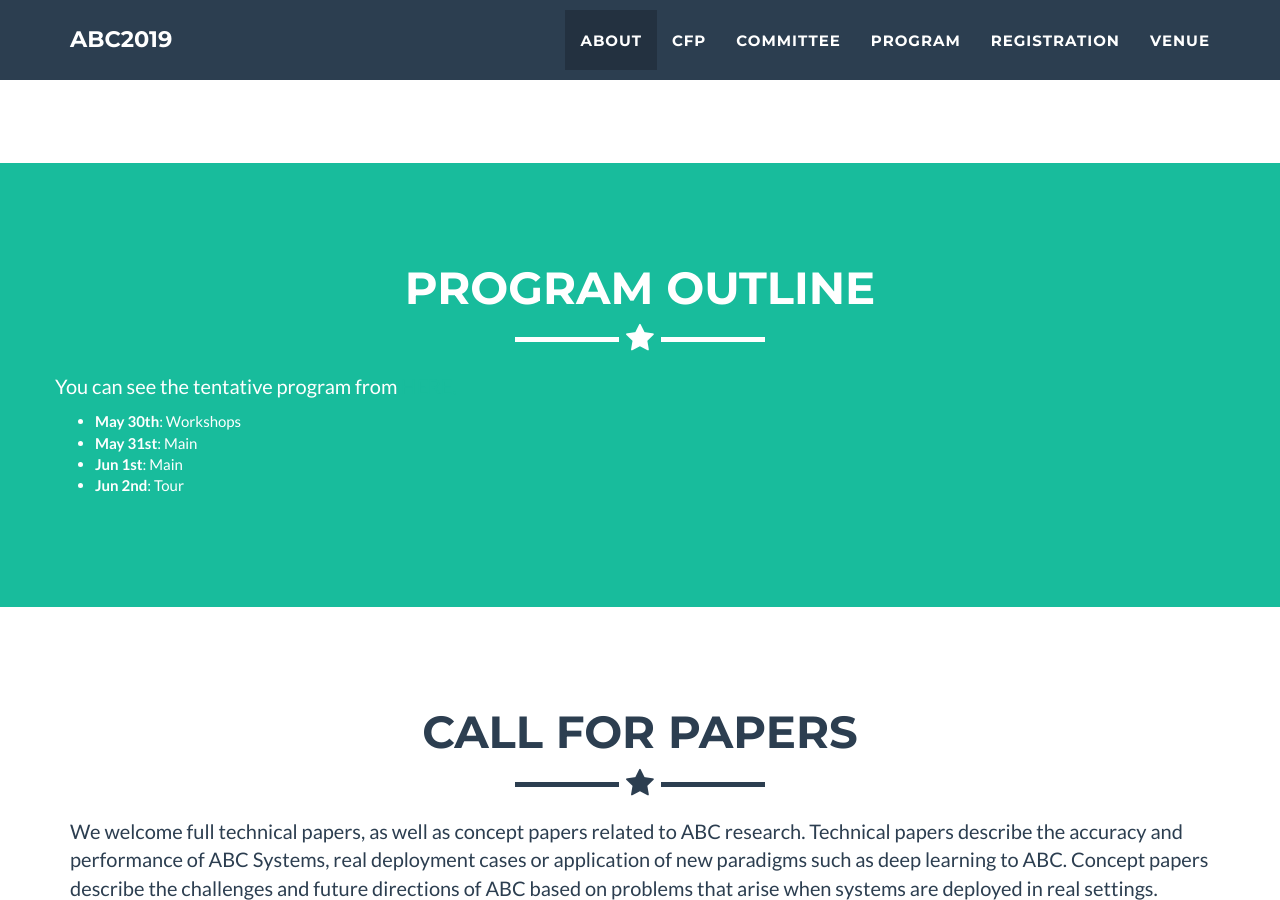
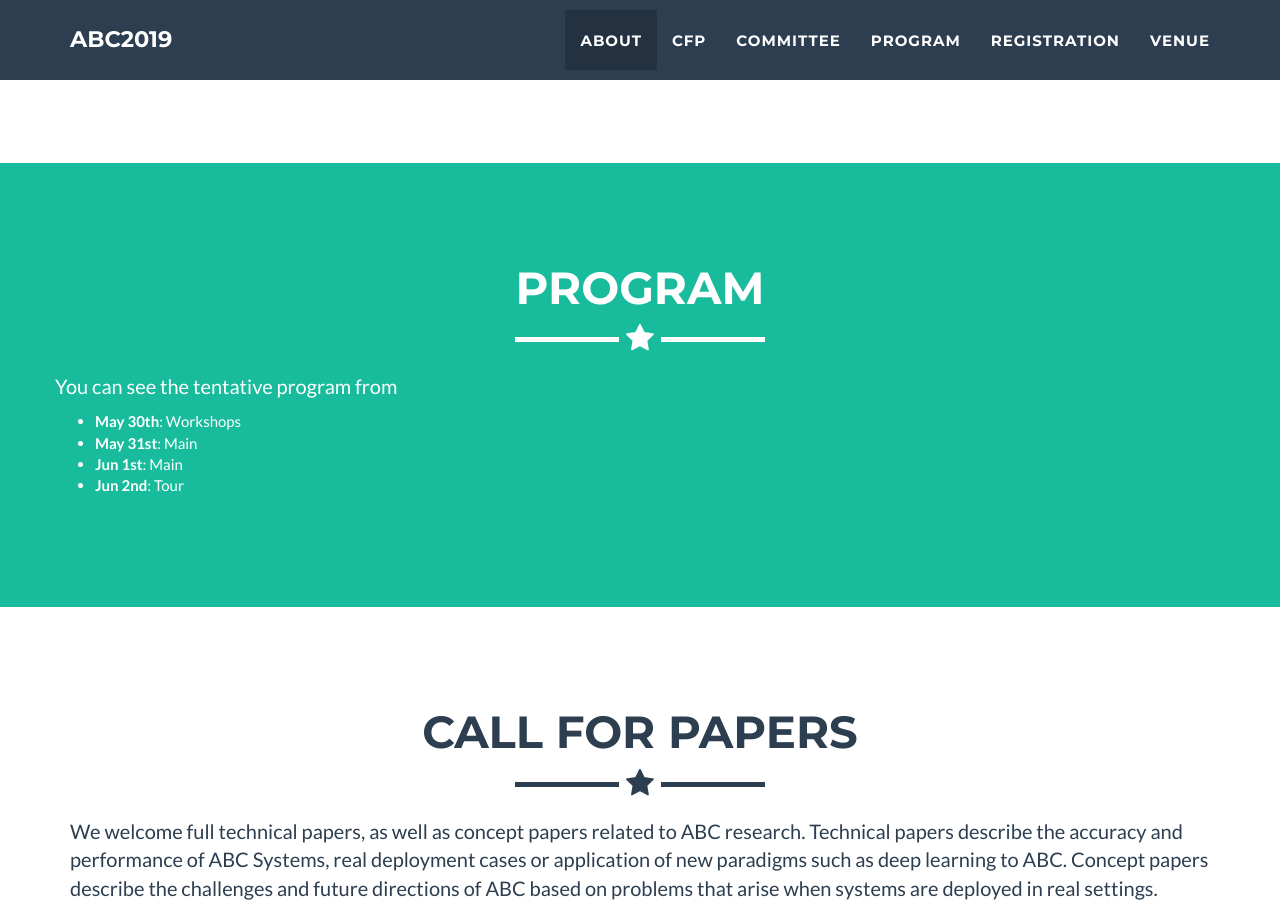
Before and after one commit to abc-research/2019, a Jekyll site: the page built from index.html, in a window 1280 px wide and 900 px high, scrolled down 1224 px. Built offline with Jekyll 4.4.1, drawn with Linux system fonts in a browser that asks for light colours.

Commit message:
Update program.html

```diff
--- a/_includes/program.html
+++ b/_includes/program.html
@@ -3,7 +3,7 @@
         <div class="container">
             <div class="row">
                 <div class="col-lg-12 text-center">
-                    <h2>Program Outline</h2>
+                    <h2>Program</h2>
                     <hr class="star-light">
                 </div>
             </div>
```
